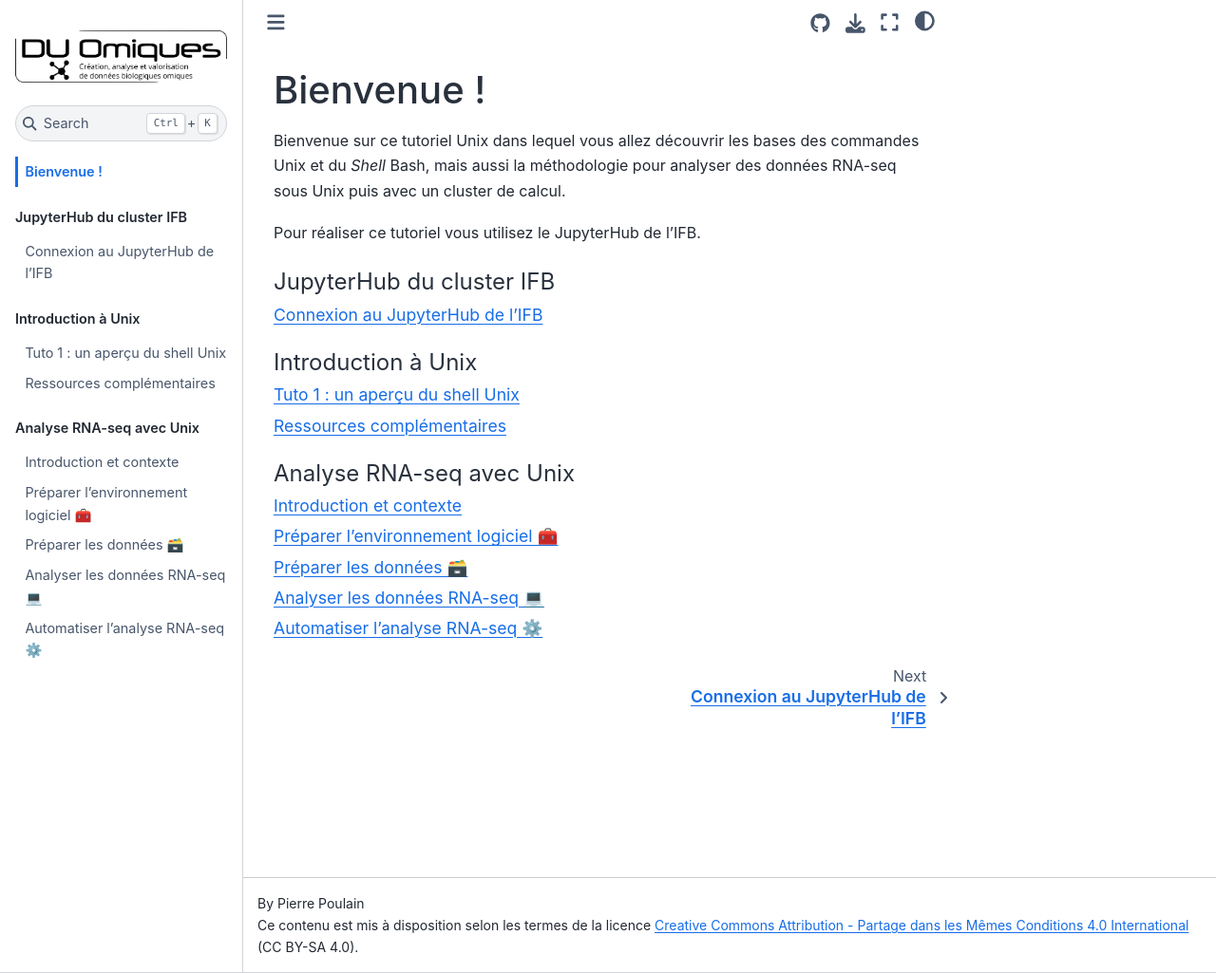
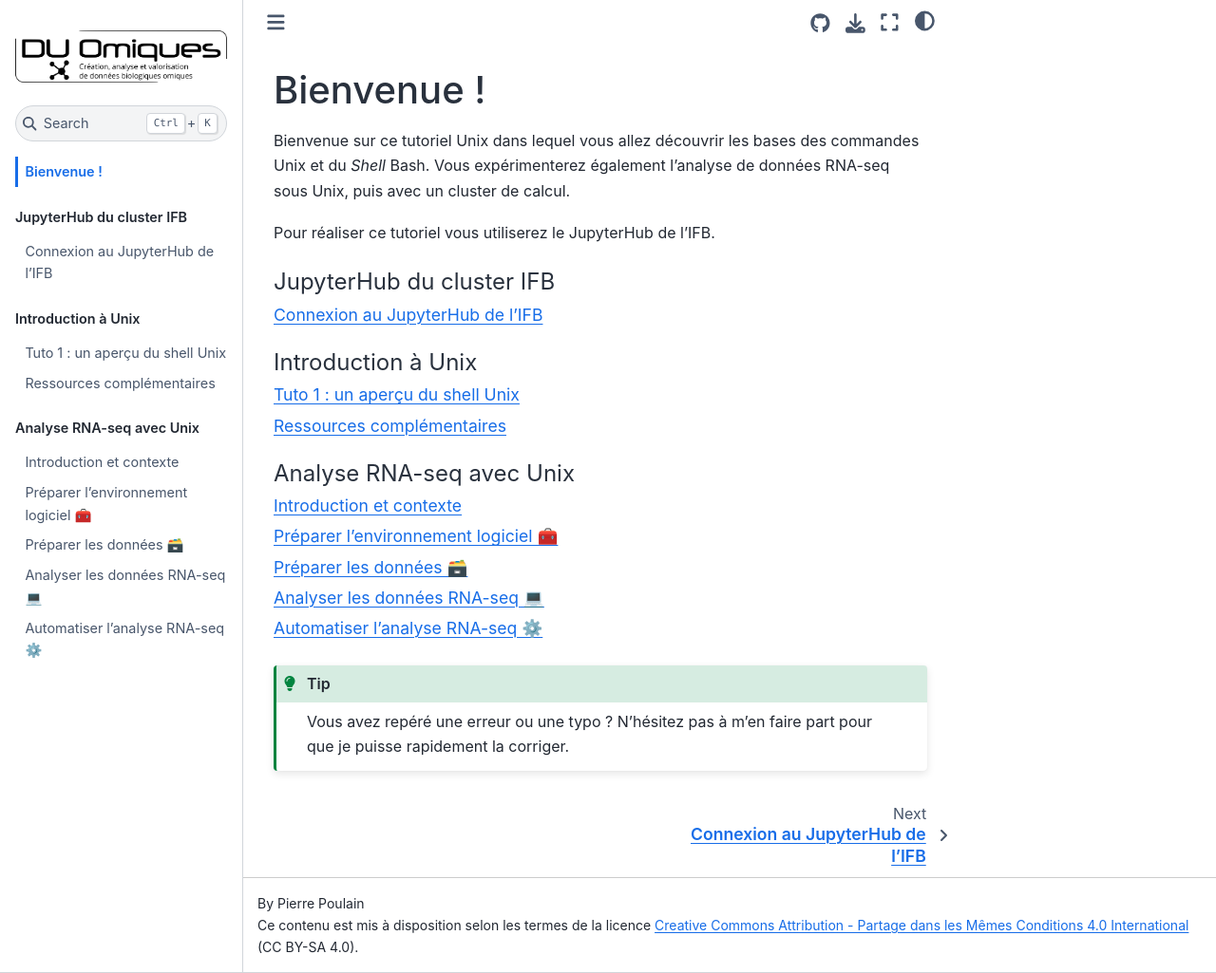
Before and after one commit to pierrepo/unix-tutorial, a Jupyter Book: the page built from intro.md, in a window 1280 px wide and 1025 px high. Shown: the whole window at 95% size. Built offline with Jupyter Book 1.0.4 settings and Sphinx 7.4.7 and the Sphinx Book theme 1.1.4, drawn with Linux system fonts in a browser that asks for light colours.

Commit message:
Add notice about error

````diff
--- a/intro.md
+++ b/intro.md
@@ -1,9 +1,13 @@
 # Bienvenue !
 
-Bienvenue sur ce tutoriel Unix dans lequel vous allez découvrir les bases des commandes Unix et du *Shell* Bash, mais aussi la méthodologie pour analyser des données RNA-seq sous Unix puis avec un cluster de calcul.
+Bienvenue sur ce tutoriel Unix dans lequel vous allez découvrir les bases des commandes Unix et du *Shell* Bash. Vous expérimenterez également l'analyse de données RNA-seq sous Unix, puis avec un cluster de calcul.
 
-Pour réaliser ce tutoriel vous utilisez le JupyterHub de l'IFB.
+Pour réaliser ce tutoriel vous utiliserez le JupyterHub de l'IFB.
 
 
 ```{tableofcontents}
 ```
+
+```{tip}
+Vous avez repéré une erreur ou une typo ? N'hésitez pas à m'en faire part pour que je puisse rapidement la corriger.
+```
````
